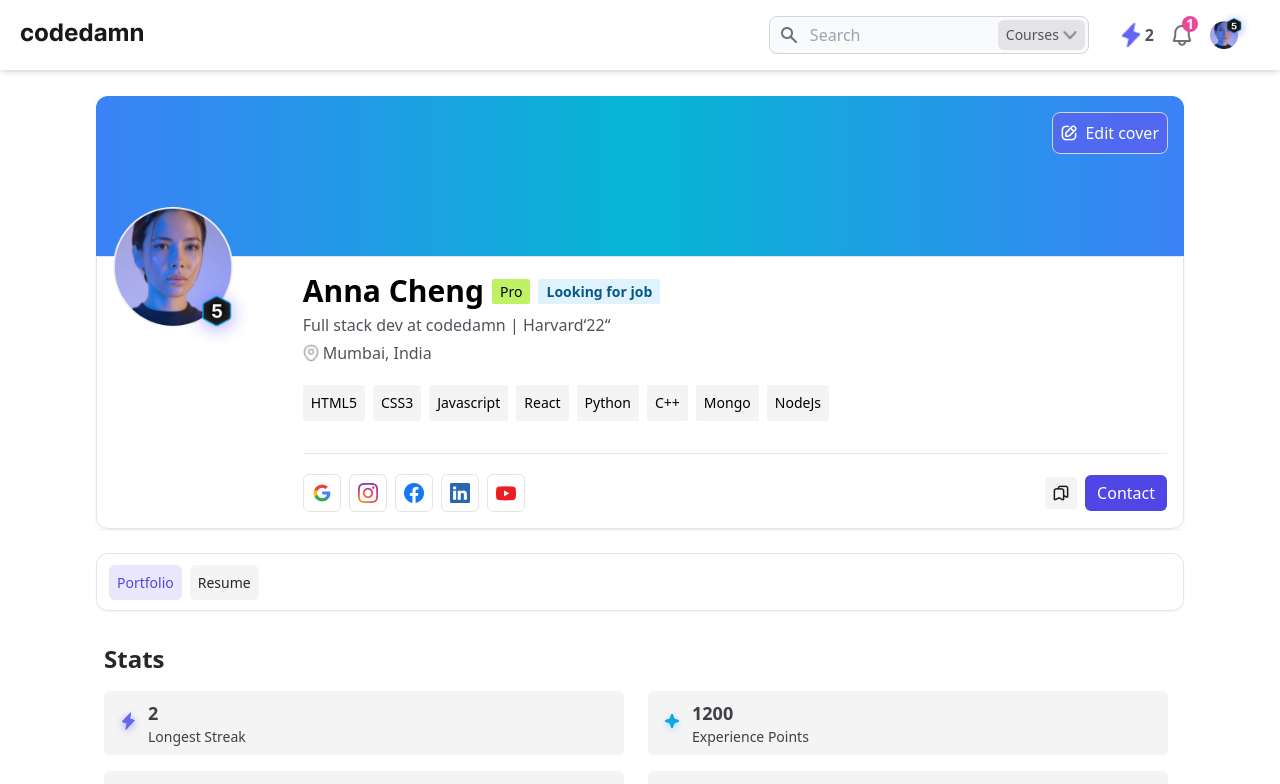
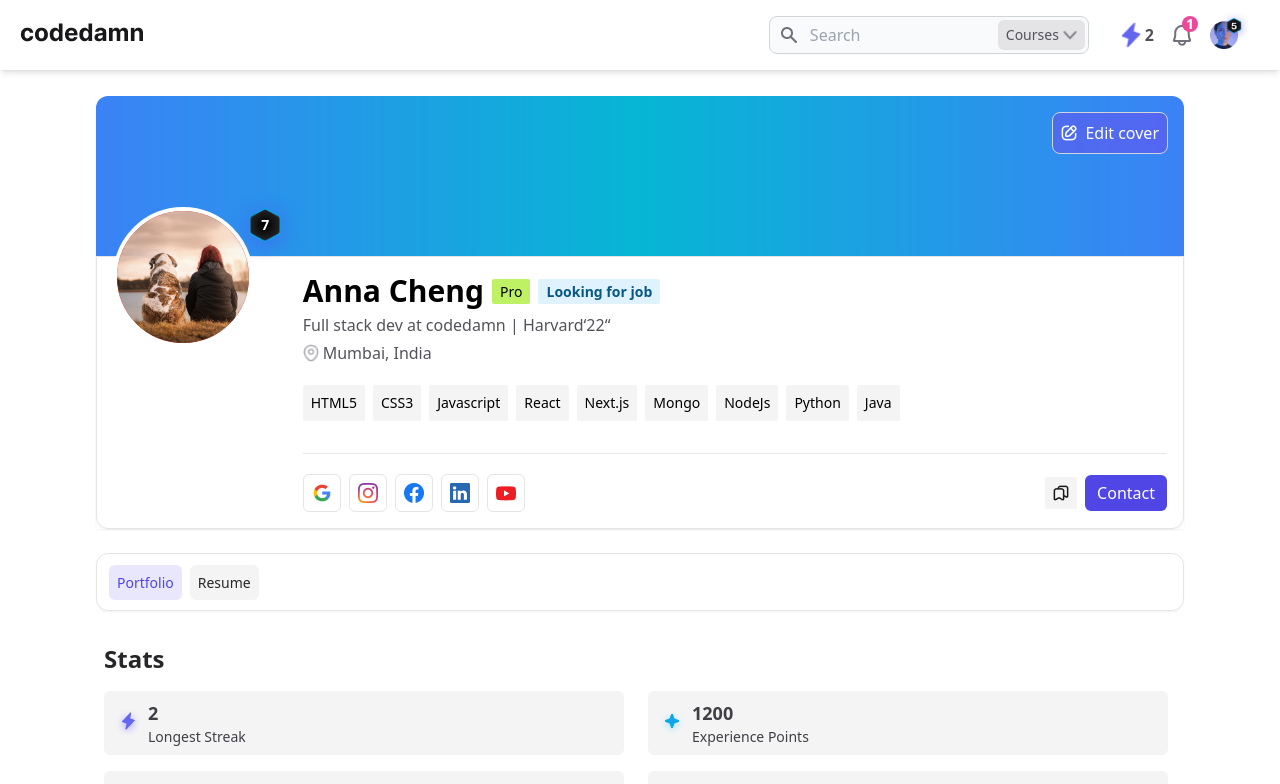
Before and after one commit to ishantchauhan710/codedamn-assignment, a Next.js app: page / in a window 1280 px wide. Shown: the top 784 px of the page. Built offline with nearby package versions, Linux system fonts and the light colour scheme.

Commit message:
Profile badge feature added

```diff
--- a/src/components/profile/ProfileSection.tsx
+++ b/src/components/profile/ProfileSection.tsx
@@ -1,17 +1,11 @@
+import { useAppContext } from "context/AppContext";
 import Image from "next/image";
+import Link from "next/link";
 import React from "react";
+import ProfileImage from "../util/ProfilePicture";
 
 const ProfileSection = () => {
-  const skills = [
-    "HTML5",
-    "CSS3",
-    "Javascript",
-    "React",
-    "Python",
-    "C++",
-    "Mongo",
-    "NodeJs",
-  ];
+  const { user } = useAppContext();
 
   const socials = [
     "/icons/social_media_platforms/Google.png",
@@ -24,24 +18,29 @@
   return (
     <div className="shadow-sm">
       <div className="relative bg-gradient-to-r from-blue-500 via-cyan-500 to-blue-500 h-40 rounded-t-xl">
-        <button className="flex items-center justify-center text-white bg-violet-600/40 hover:bg-violet-600/60 p-2 border border-gray-300 rounded-lg absolute right-0 m-4">
+        <Link
+          href="/profile"
+          className="flex items-center justify-center text-white bg-violet-600/40 hover:bg-violet-600/60 p-2 border border-gray-300 rounded-lg absolute right-0 m-4"
+        >
           <Image
             src="/icons/app/edit_profile_icon.png"
             width={16}
             height={16}
-            alt="edit profile"
+            alt="edit cover"
             className="mr-2"
           />
           Edit cover
-        </button>
+        </Link>
       </div>
       <div className="flex flex-col md:flex-row border border-neutral-200 shadow-sm rounded-b-xl">
         <div className="h-[70px] md:h-[0px] md:flex-[0.18] relative">
-          <Image
-            src="/icons/avatars/profile_big.png"
+          <ProfileImage
+            src={user.profilePic}
             width={140}
             height={140}
             alt="profile"
+            badgeValue={7}
+            badgePosition="top"
             className="absolute mt-[-50px] ml-4 cursor-pointer"
           />
         </div>
@@ -71,7 +70,7 @@
             Mumbai, India
           </div>
           <div className="mt-5 flex flex-wrap gap-2">
-            {skills.map((skill) => (
+            {user.skills.map((skill) => (
               <span
                 onClick={() => alert(skill)}
                 key={skill}
--- /dev/null
+++ b/src/components/util/ProfilePicture.tsx
@@ -0,0 +1,64 @@
+import Image from "next/image";
+import React, { ReactNode } from "react";
+
+interface ProfileImageProps {
+  src: string;
+  width: number;
+  height: number;
+  alt: string;
+  className?: string;
+  showBadge?: boolean;
+  badgeValue?: number;
+  badgePosition?: string;
+}
+
+const ProfileImage = ({
+  src,
+  width,
+  height,
+  alt,
+  className,
+  showBadge = true,
+  badgeValue = 0,
+  badgePosition = "bottom",
+}: ProfileImageProps) => {
+  return (
+    <div className="relative">
+      <div
+        style={{ width: width, height: height }}
+        className={`relative rounded-full overflow-hidden bg-red-500 border-[4px] border-white ${className}`}
+      >
+        <Image
+          src={src}
+          alt={alt}
+          style={{ objectFit: "cover" }}
+          fill
+          className="absolute w-full h-full"
+        />
+      </div>
+      {showBadge && (
+        <div
+          className={`${
+            badgePosition === "bottom"
+              ? "bottom-0 right-0 mb-[-20px] mr-[-18px]"
+              : "top-0 right-0 mt-[-20px] mr-[-18px]"
+          } absolute `}
+        >
+          <div className="relative flex items-center justify-center">
+            <Image
+              src="/icons/app/profile_badge.png"
+              alt="profile badge"
+              width={80}
+              height={80}
+            />
+            <span className="absolute text-white text-sm font-semibold mb-[4.5px] ml-[1px]">
+              {badgeValue}
+            </span>
+          </div>
+        </div>
+      )}
+    </div>
+  );
+};
+
+export default ProfileImage;
--- a/src/data.ts
+++ b/src/data.ts
@@ -5,7 +5,7 @@
   profession: "Student",
   dob: "21/12/1952",
   gender: "Male",
-  profilePic: "",
+  profilePic: "/images/profilepic1.jpg",
   coverPic: "",
   skills: [
     "HTML5",
```
Also changed, not shown: public/icons/app/profile_badge.png (added), public/images/profilepic1.jpg (added).
